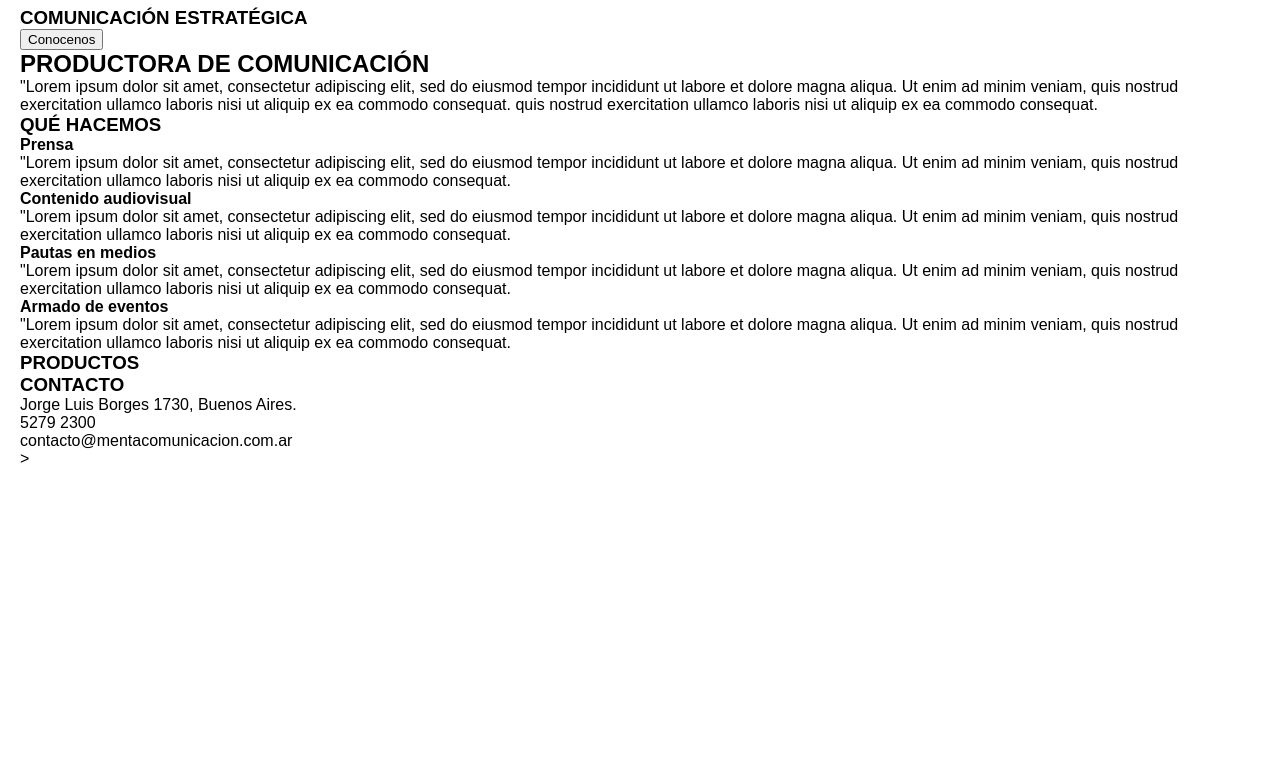
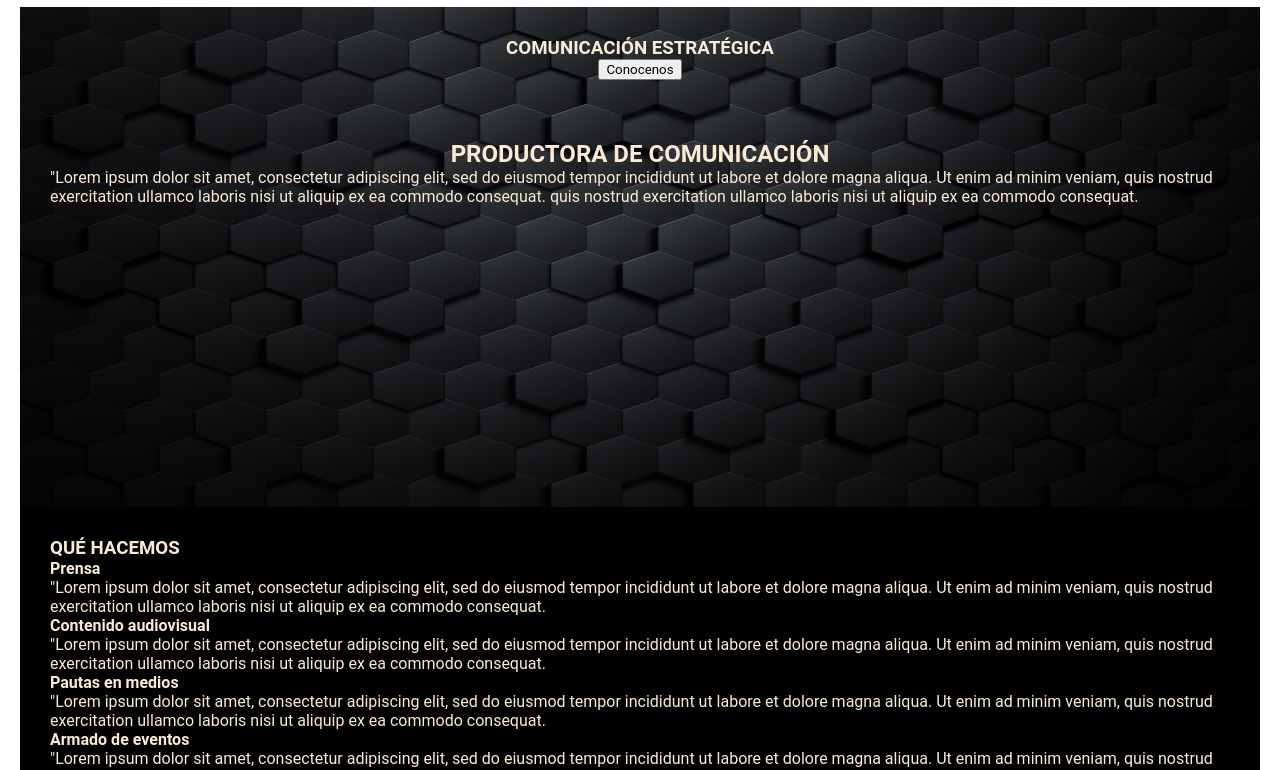
Before and after one commit to tomas-coding/Agencia-de-comunicaci-n-pol-tica, a plain HTML site: page root/index.html in a window 1280 px wide. Shown: the part 83-853 px from the top of the page. Before the commit the page ends 800 px from the top, so only its background shows below. Drawn offline with Linux system fonts and the light colour scheme; a script that the page names is missing.

Commit message:
flex main

```diff
--- a/root/index.html
+++ b/root/index.html
@@ -4,6 +4,9 @@
     <meta charset="UTF-8" />
     <meta http-equiv="X-UA-Compatible" content="IE=edge" />
     <meta name="viewport" content="width=device-width, initial-scale=1.0" />
+    <link rel="preconnect" href="https://fonts.googleapis.com">
+    <link rel="preconnect" href="https://fonts.gstatic.com" crossorigin>
+    <link href="https://fonts.googleapis.com/css2?family=Be+Vietnam+Pro:wght@400;700&display=swap" rel="stylesheet">
     <link rel="stylesheet" href="./styles/styles.css">
     <script
       src="https://kit.fontawesome.com/7e5b2d153f.js"
@@ -14,6 +17,8 @@
   </head>
   <body>
     <!-- HEADER-->
+    <div class="background">
+
     <header class="header">
       <nav class="nav">
         <a href="#" class="logo nav-link">Logo</a>
@@ -39,17 +44,16 @@
       </nav>
     </header>
 
-
     <!-- MAIN -->
     <main>
-      <section class="principal-menu flex">
-      <article>
+      <section>
+      <article class="principal flex">
         <h1>COMUNICACIÓN ESTRATÉGICA</h1>
 
         <button>Conocenos</button>
       </article>
 
-      <article>
+      <article class="principal flex">
         <h2>PRODUCTORA DE COMUNICACIÓN</h2>
         <p>
           "Lorem ipsum dolor sit amet, consectetur adipiscing elit, sed do
@@ -61,6 +65,7 @@
       </article>
     </section>
     </main>
+  </div>
 
     <!-- QUIENES SOMOS
     <section>
@@ -74,7 +79,8 @@
         </p>
       </article>
     </section>
-    <!-- QUE HACEMOS-->
+     QUE HACEMOS-->
+
     <section id="que_hacemos">
       <h3>QUÉ HACEMOS</h3>
       <article>
@@ -121,14 +127,14 @@
         <!--imagen
       </article>
       <article>
-        <!--imagen
+       imagen
       </article>
       <article>
-        <!--imagen
+      imagen
       </article>
     </section>
 
-    <!-- CONTACTOS-->
+     CONTACTOS-->
     <section id="Contacto">
       <h3>CONTACTO</h3>
       <article>
--- a/root/styles/styles.css
+++ b/root/styles/styles.css
@@ -1,13 +1,25 @@
 * {
   margin: 0;
   box-sizing: border-box;
+  font-family: "Roboto", sans-serif;
+}
+
+.flex {
+  display: flex;
 }
 
 body {
-  font-family: sans-serif;
   padding: 90px 20px 0;
 }
 
+.background {
+  background-image: url(/img/wallpaper-panel-oscuro.jpg);
+  background-position: center;
+  background-repeat: no-repeat;
+  background-size: 100% 100%;
+  height: 500px;
+  color: antiquewhite;
+}
 .header {
   background-color: #0769e9;
   height: 80px;
@@ -130,3 +142,18 @@ body {
     outline: none;
   }
 }
+
+.principal {
+/* flex-wrap: nowrap; */
+flex-direction: column;
+align-items: center;
+padding: 30px;
+}
+
+#que_hacemos {
+background-color: black;
+flex-direction: column;
+align-items: center;
+padding: 30px;
+color: antiquewhite;
+}
```
